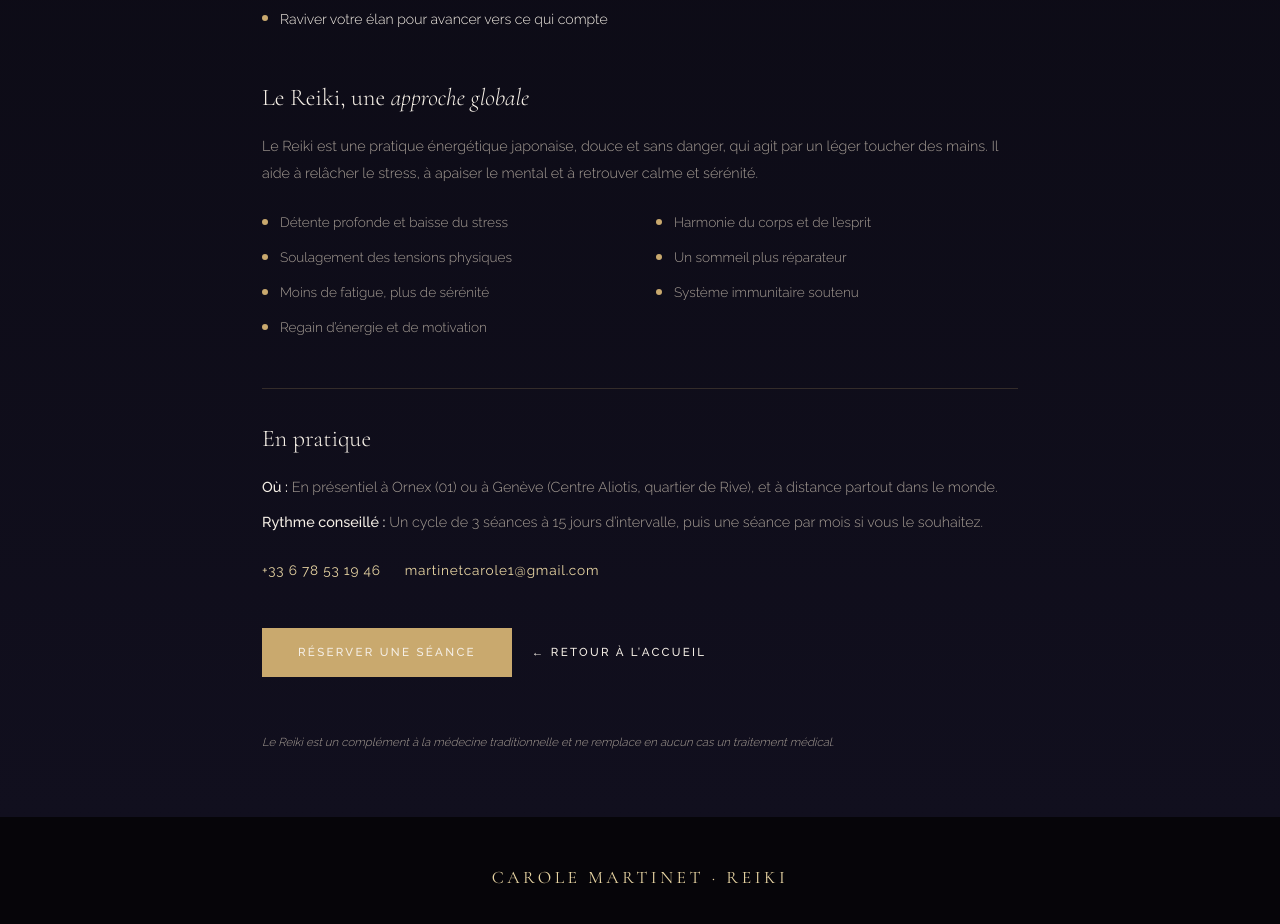
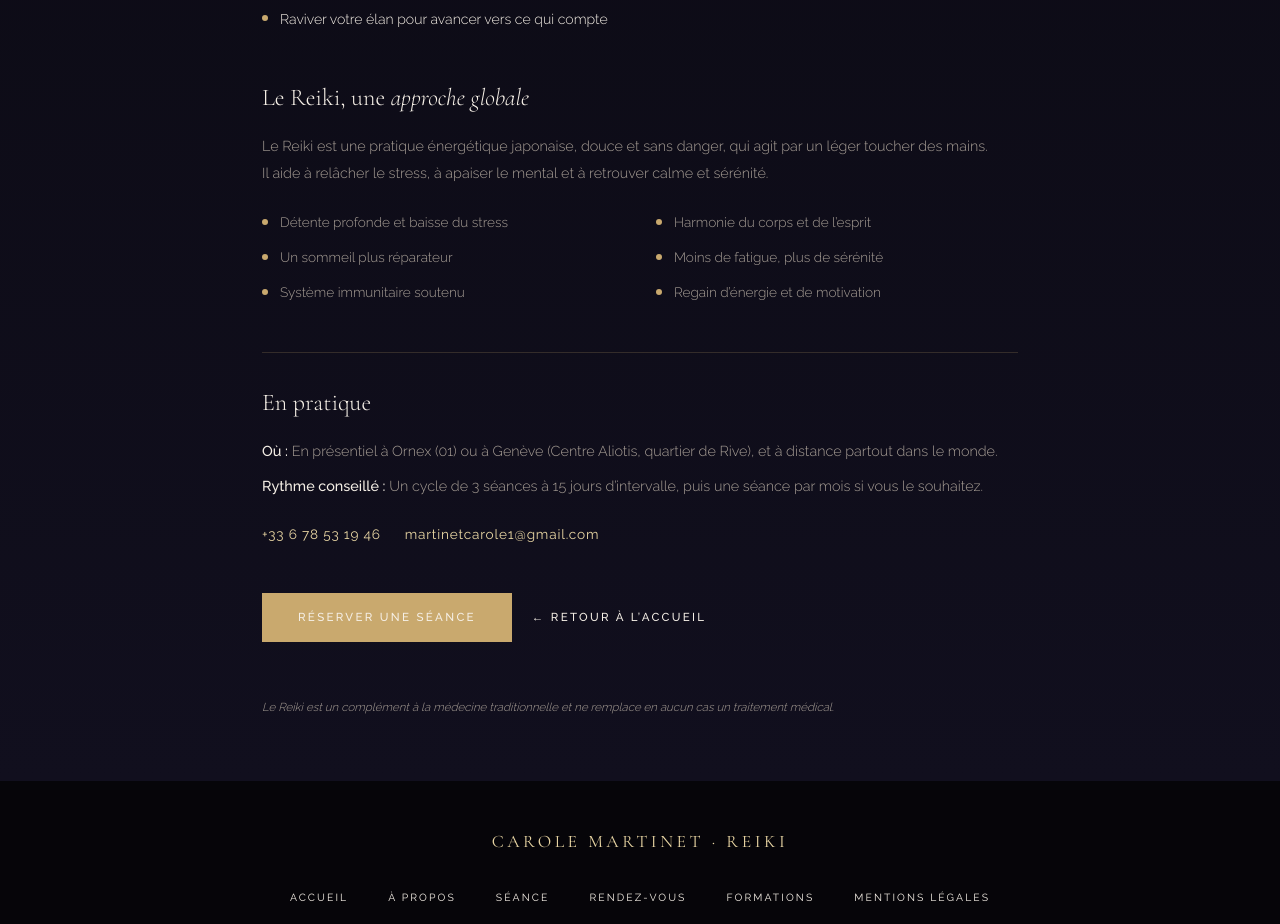
Before and after one commit to LucaMartinet7/Website_Carole, a React (Vite) app: page /seance-individuelle in a window 1280 px wide. Shown: the part 880-1804 px from the top of the page. Built offline with nearby package versions, Linux system fonts and the light colour scheme.

Commit message:
Line break in Reiki text and remove one benefit on Séance page

```diff
--- a/src/content/siteContent.ts
+++ b/src/content/siteContent.ts
@@ -140,11 +140,10 @@ export const seancePage = {
     ],
   },
   reiki: {
-    text: 'Le Reiki est une pratique énergétique japonaise, douce et sans danger, qui agit par un léger toucher des mains. Il aide à relâcher le stress, à apaiser le mental et à retrouver calme et sérénité.',
+    text: 'Le Reiki est une pratique énergétique japonaise, douce et sans danger, qui agit par un léger toucher des mains.\nIl aide à relâcher le stress, à apaiser le mental et à retrouver calme et sérénité.',
     bienfaits: [
       'Détente profonde et baisse du stress',
       'Harmonie du corps et de l’esprit',
-      'Soulagement des tensions physiques',
       'Un sommeil plus réparateur',
       'Moins de fatigue, plus de sérénité',
       'Système immunitaire soutenu',
--- a/src/pages/SeanceIndividuelle.tsx
+++ b/src/pages/SeanceIndividuelle.tsx
@@ -66,7 +66,7 @@ export function SeanceIndividuelle() {
             <h3 className="text-[1.5rem] font-light text-[var(--cream)] [font-family:'Cormorant_Garamond',serif]">
               Le Reiki, une <em>approche globale</em>
             </h3>
-            <p className="mt-4 text-[0.9rem] font-light leading-[1.9] text-[var(--muted)]">
+            <p className="mt-4 whitespace-pre-line text-[0.9rem] font-light leading-[1.9] text-[var(--muted)]">
               {seancePage.reiki.text}
             </p>
             <div className="mt-6 grid gap-x-8 gap-y-3 sm:grid-cols-2">
```
